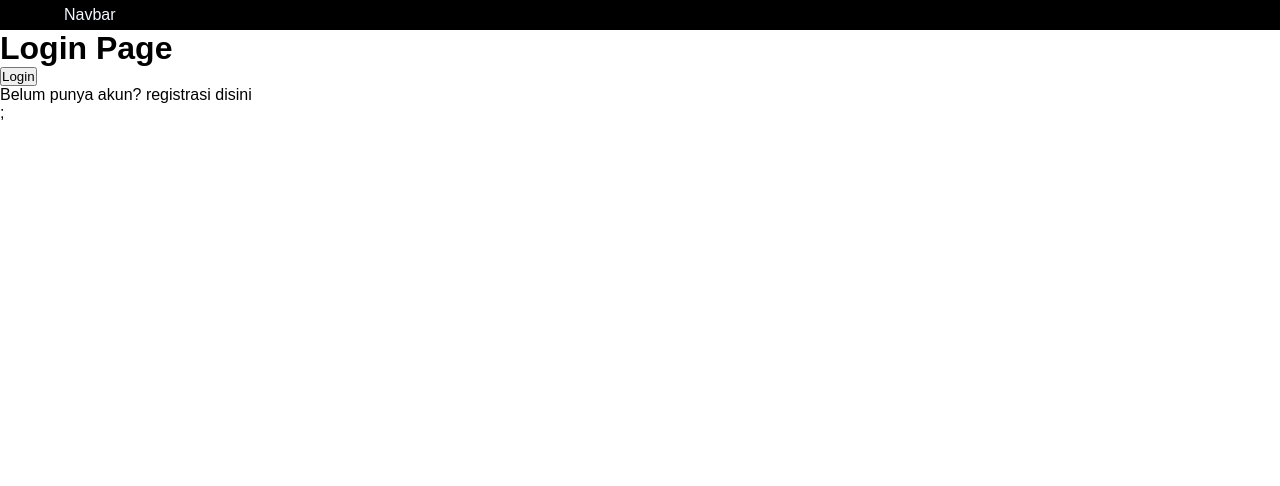
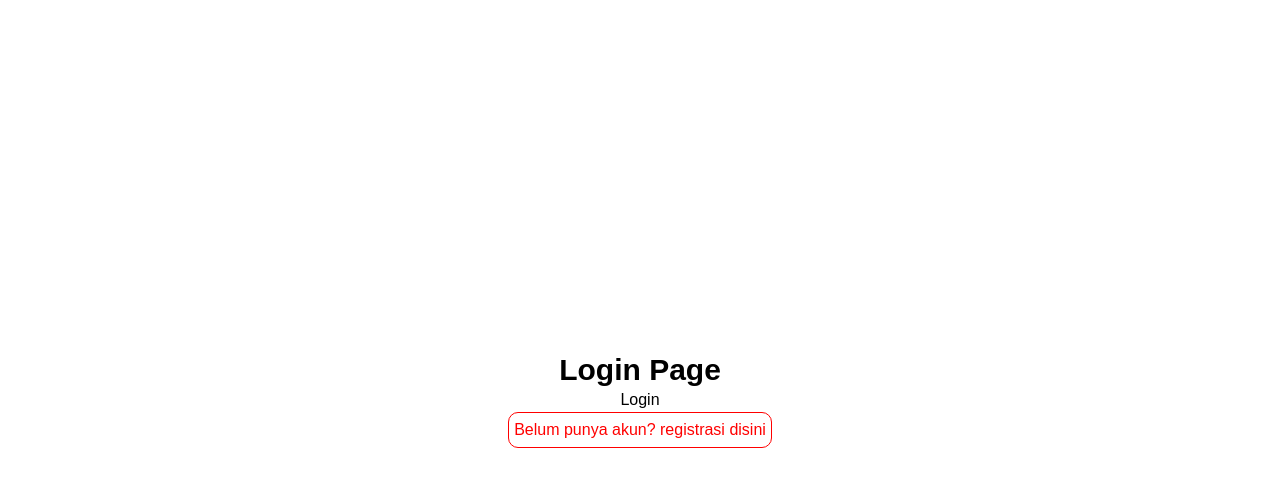
Before and after one commit to mjuna12/my-next-app, a Next.js app: page /auth/login in a window 1280 px wide. Shown: the top 486 px of the page. Built offline with nearby package versions, Linux system fonts and the light colour scheme.

Commit message:
Update Configuration Auth Login

```diff
--- /dev/null
+++ b/postcss.config.js
@@ -0,0 +1,6 @@
+module.exports = {
+  plugins: {
+    tailwindcss: {},
+    autoprefixer: {},
+  },
+}
--- a/src/components/layouts/AppSheell/index.tsx
+++ b/src/components/layouts/AppSheell/index.tsx
@@ -1,14 +1,18 @@
+import { useRouter } from "next/router";
 import Navbar from "../Navbar"
 
 type AppShelProps = {
     children: React.ReactNode;
 }
 
+const disableNavbar = ["/auth/login", "/auth/register"]
+
 const AppShell = (props: AppShelProps) => {
     const { children } = props;
+    const {pathname} = useRouter();
     return (
     <main>
-         <Navbar />
+         {!disableNavbar.includes(pathname) && <Navbar />}
         {children}
     </main>
     )
--- /dev/null
+++ b/src/components/layouts/Navbar/Navbar.module.css
@@ -0,0 +1,9 @@
+.navbar {
+    display: flex;
+  width: 100%;
+  height: 30px;
+  background-color: black;
+  color: aliceblue;
+  align-items: center;
+  padding: 0 5%;
+  }
--- a/src/components/layouts/Navbar/index.tsx
+++ b/src/components/layouts/Navbar/index.tsx
@@ -1,7 +1,9 @@
+import styles from './Navbar.module.css'
+
 const Navbar = () => {
     return (
-        <div className="navbar">
-            <div>Navbar</div>
+        <div className={styles.navbar}>
+            <div className="big">Navbar</div>
         </div>
     )
 }
--- a/src/pages/auth/login.tsx
+++ b/src/pages/auth/login.tsx
@@ -1,19 +1,10 @@
-import Link from "next/link"
-import { useRouter } from "next/router"
+import LoginViews from "@/views/auth/login";
 
 const LoginPage = () => {
-    const router = useRouter();
-    const HandleLogin = () => {
-        router.push('/product')
-    }
     return (
-        <div>
-            <h1>Login Page</h1>
-            <button onClick={()=> HandleLogin()}>Login</button>
-            <p>
-            Belum punya akun? registrasi <Link href={"/auth/register"}>disini</Link>
-            </p>
-        </div>
+        <>
+        <LoginViews/>
+        </>
     )
 }
 
--- /dev/null
+++ b/src/styles/colors.scss
@@ -0,0 +1,3 @@
+$schema:(
+    primary: #ffffff,
+)
--- a/src/styles/globals.css
+++ b/src/styles/globals.css
@@ -1,3 +1,7 @@
+
+@tailwind base;
+@tailwind components;
+@tailwind utilities;
 
 * {
   box-sizing: border-box;
@@ -17,12 +21,6 @@
   text-decoration: none;
 }
 
-.navbar {
-  display: flex;
-width: 100%;
-height: 30px;
-background-color: black;
-color: aliceblue;
-align-items: center;
-padding: 0 5%;
+.big{
+  font-size: 1rem;
 }
--- /dev/null
+++ b/src/views/auth/Login/Login.module.scss
@@ -0,0 +1,9 @@
+@import "@/styles/colors.scss";
+.login{
+    display: flex;
+    flex-direction: column;
+    justify-content: center;
+    align-items: center;
+    height: 100vh;
+    background-color: map-get($schema, primary);
+}
--- /dev/null
+++ b/src/views/auth/Login/index.tsx
@@ -0,0 +1,21 @@
+import Link from "next/link"
+import { useRouter } from "next/router"
+import styles from './Login.module.scss'
+
+const LoginViews = () => {
+    const router = useRouter();
+    const HandleLogin = () => {
+        router.push('/product')
+    }
+    return (
+        <div className={styles.login}>
+            <h1 className="text-3xl font-bold">Login Page</h1>
+            <button onClick={()=> HandleLogin()}>Login</button>
+            <p style={{color:"red", border:"1px solid red", borderRadius:'10px', padding:'5px'}}>
+            Belum punya akun? registrasi <Link href={"/auth/register"}>disini</Link>
+            </p>
+        </div>
+    )
+}
+
+export default LoginViews
--- /dev/null
+++ b/tailwind.config.js
@@ -0,0 +1,15 @@
+/** @type {import('tailwindcss').Config} */
+module.exports = {
+  content: [
+    './app/**/*.{js,ts,jsx,tsx,mdx}', // Note the addition of the `app` directory.
+    './pages/**/*.{js,ts,jsx,tsx,mdx}',
+    './components/**/*.{js,ts,jsx,tsx,mdx}',
+
+    // Or if using `src` directory:
+    './src/**/*.{js,ts,jsx,tsx,mdx}',
+  ],
+  theme: {
+    extend: {},
+  },
+  plugins: [],
+}
```
Also changed, not shown: package.json (+8 -4 lines), src/views/Product/index.tsx (added), 1 other file (tests, documents, lock files or other folders).
